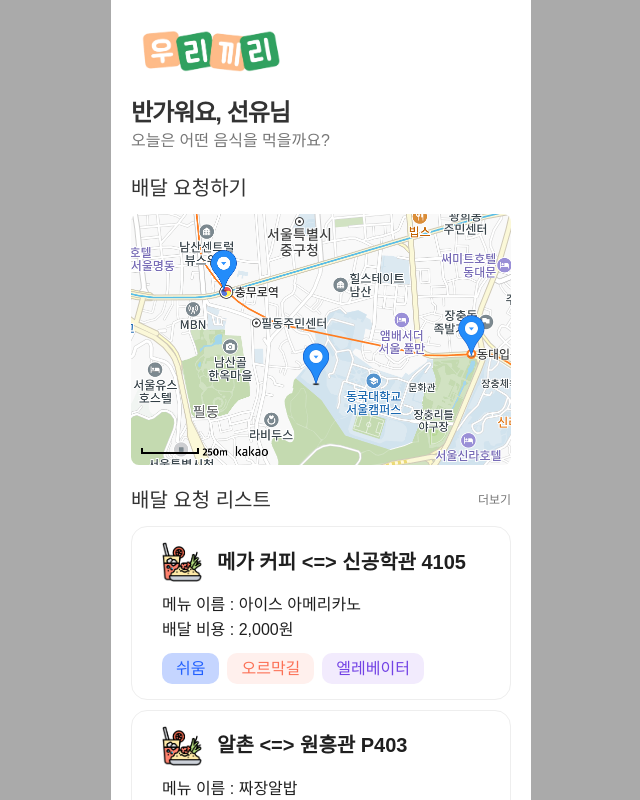
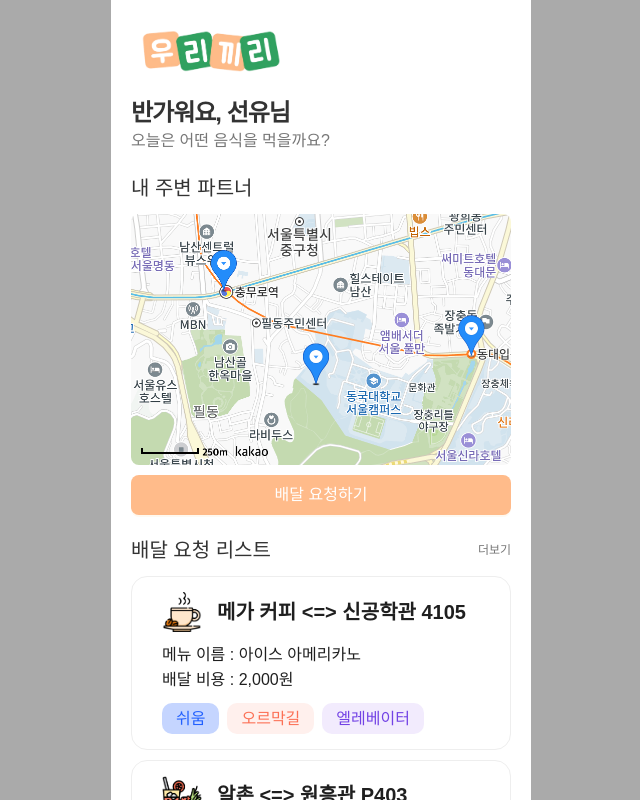
Before and after one commit to HwangJaeHyeong/camputhon-react, a React (Create React App) app: page /user/login in a window 1280 px wide. Both pictures are taken after a click on the button "로그인". Shown: the top 800 px of the page, without its empty margins (319-959 px from the left). Built offline with nearby package versions, Linux system fonts and the light colour scheme; a web font is replaced by a local one.

Commit message:
feat : MainPage request button event 추가

```diff
--- a/src/components/RequestCard/RequestCard.tsx
+++ b/src/components/RequestCard/RequestCard.tsx
@@ -1,4 +1,3 @@
-import designCard01Img from 'constants/images/design_card_01.png'
 import { FC } from 'react'
 import {
   Container,
@@ -68,6 +67,7 @@
   price,
   level,
   category,
+  src,
   isRecommended = false,
 }) => {
   const categoryList = [level, ...category]
@@ -76,7 +76,7 @@
     <Root className={className}>
       <Container>
         <TitleContainer>
-          <ProfileImg src={designCard01Img} alt={'design card 01 image'} />
+          <ProfileImg src={src} alt={'design card 01 image'} />
           <TitleTypo>
             {storeName} {'<=>'} {destination}
           </TitleTypo>
--- a/src/pages/Main/MainPage.tsx
+++ b/src/pages/Main/MainPage.tsx
@@ -10,6 +10,7 @@
 import { useNavigate } from 'react-router-dom'
 import {
   LogoImg,
+  SectionButton,
   SectionContainer,
   SectionContentContainer,
   SectionMapImg,
@@ -35,6 +36,10 @@
     }
   }, [])
 
+  const onClickRequestButton = () => {
+    navigate('/request/info')
+  }
+
   return (
     <Root className={className}>
       <TitleTypoWrapper>
@@ -44,10 +49,13 @@
       </TitleTypoWrapper>
       <SectionContainer>
         <SectionTitleTypoWrapper>
-          <SectionTitleTypo>배달 요청하기</SectionTitleTypo>
+          <SectionTitleTypo>내 주변 파트너</SectionTitleTypo>
         </SectionTitleTypoWrapper>
         <SectionContentContainer>
           <SectionMapImg src={designElement04Img} alt={'design element 04 image'} />
+          <SectionButton type={'primary'} size={'large'} onClick={onClickRequestButton}>
+            배달 요청하기
+          </SectionButton>
         </SectionContentContainer>
       </SectionContainer>
       <SectionContainer>
--- a/src/pages/Main/styled.ts
+++ b/src/pages/Main/styled.ts
@@ -1,4 +1,4 @@
-import { Typography } from 'antd'
+import { Button, Typography } from 'antd'
 import styled from 'styled-components'
 
 export const Container = styled.div`
@@ -70,3 +70,7 @@
   object-fit: contain;
   border-radius: 8px;
 `
+
+export const SectionButton = styled(Button)`
+  width: 100%;
+`
```
